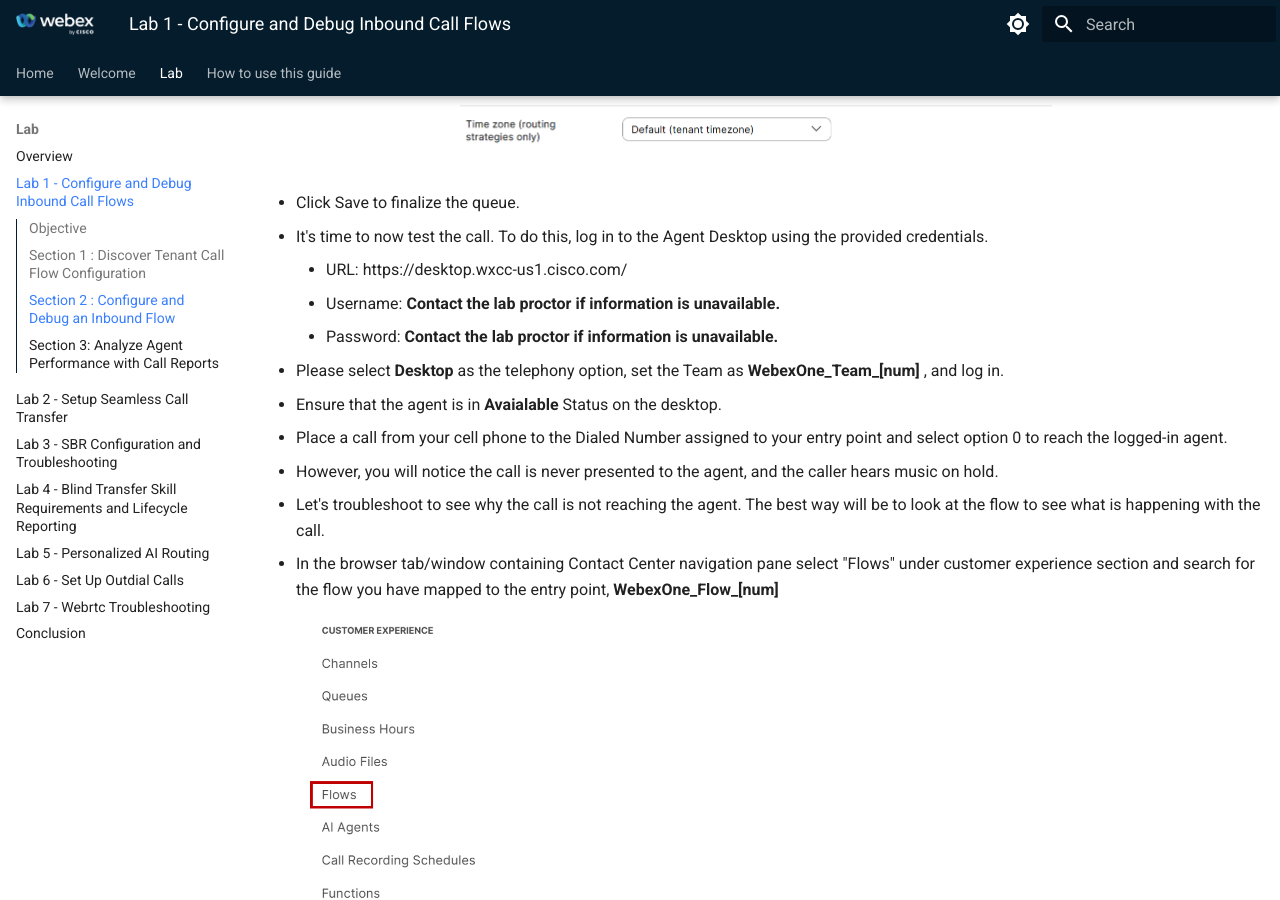
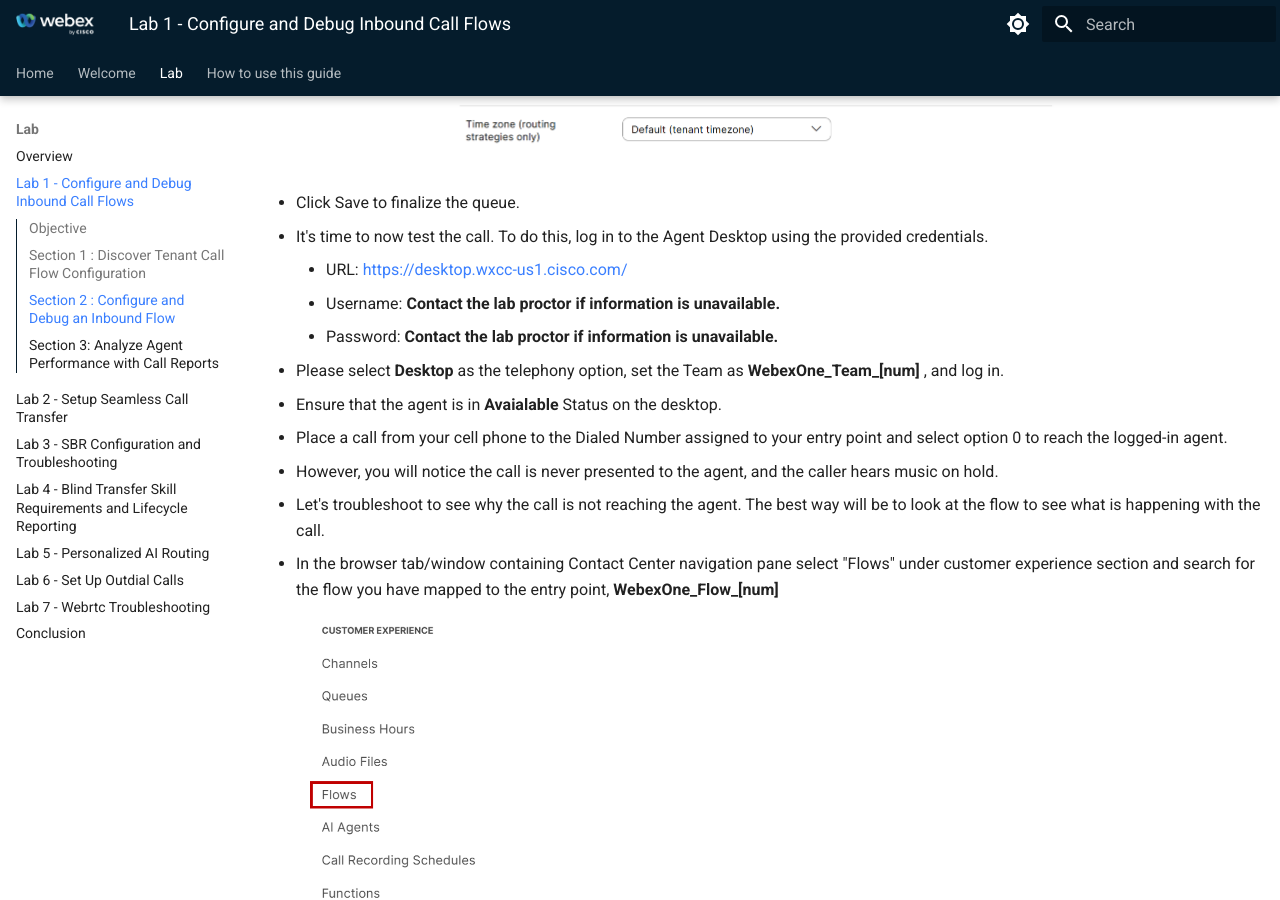
Before and after one commit to WebexCC-SA/LAB-21177, an MkDocs documentation site: the page built from docs/Excercise1.md, in a window 1280 px wide and 900 px high, scrolled down 11075 px. Built offline with MkDocs 1.6.1 and Material for MkDocs 9.7.7, drawn with Linux system fonts in a browser that asks for light colours; part of the change alters nothing that is shown.

```diff
--- a/docs/Excercise1.md
+++ b/docs/Excercise1.md
@@ -177,7 +177,7 @@ After creating the inbound flow and presenting calls to a test agent, participan
 - Click Save to finalize the queue. <br>
 
 - It's time to now test the call. To do this, log in to the Agent Desktop using the provided credentials.<br>
-      - URL: https://desktop.wxcc-us1.cisco.com/
+      - URL:  <a href="https://desktop.wxcc-us1.cisco.com/" target="_blank">https://desktop.wxcc-us1.cisco.com/</a>
       - Username: **Contact the lab proctor if information is unavailable.**
       - Password: **Contact the lab proctor if information is unavailable.** <br>
 
```
